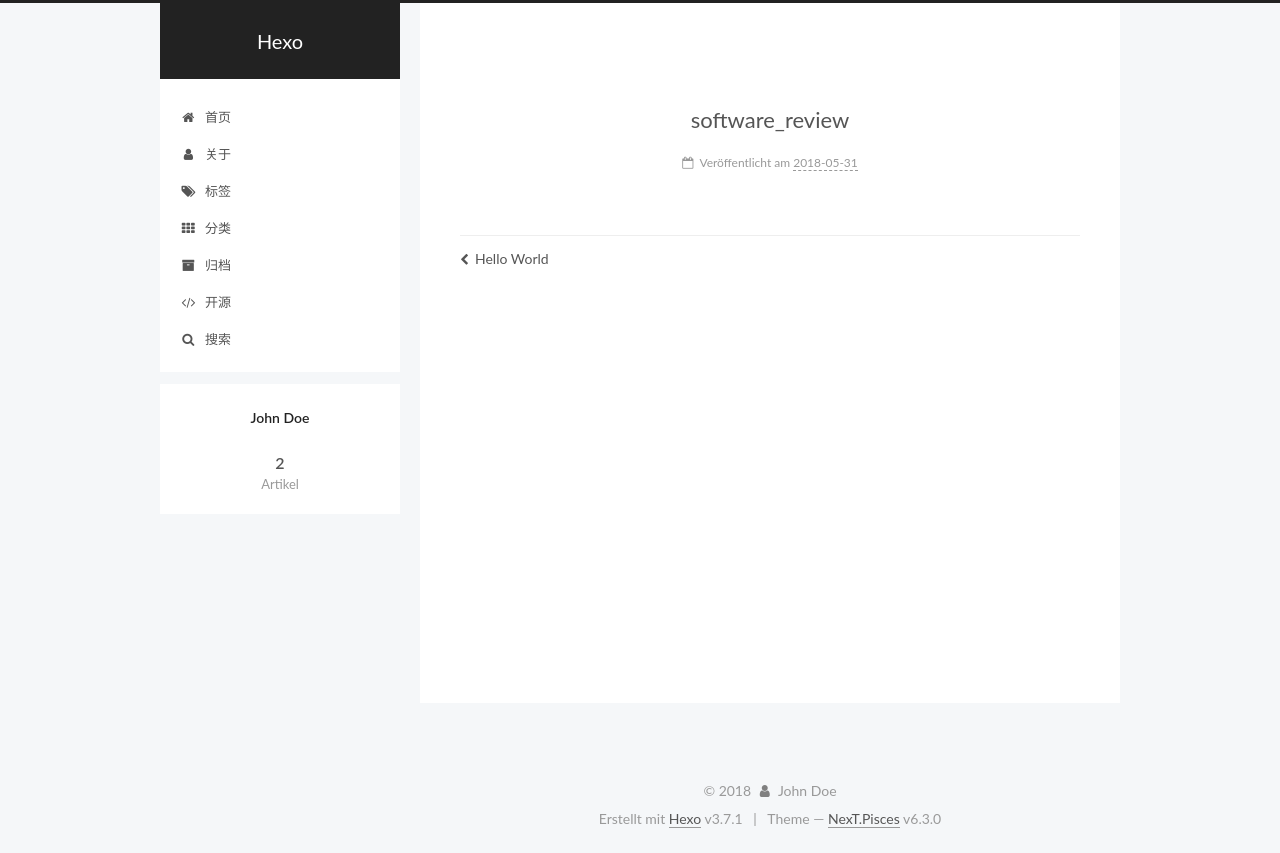
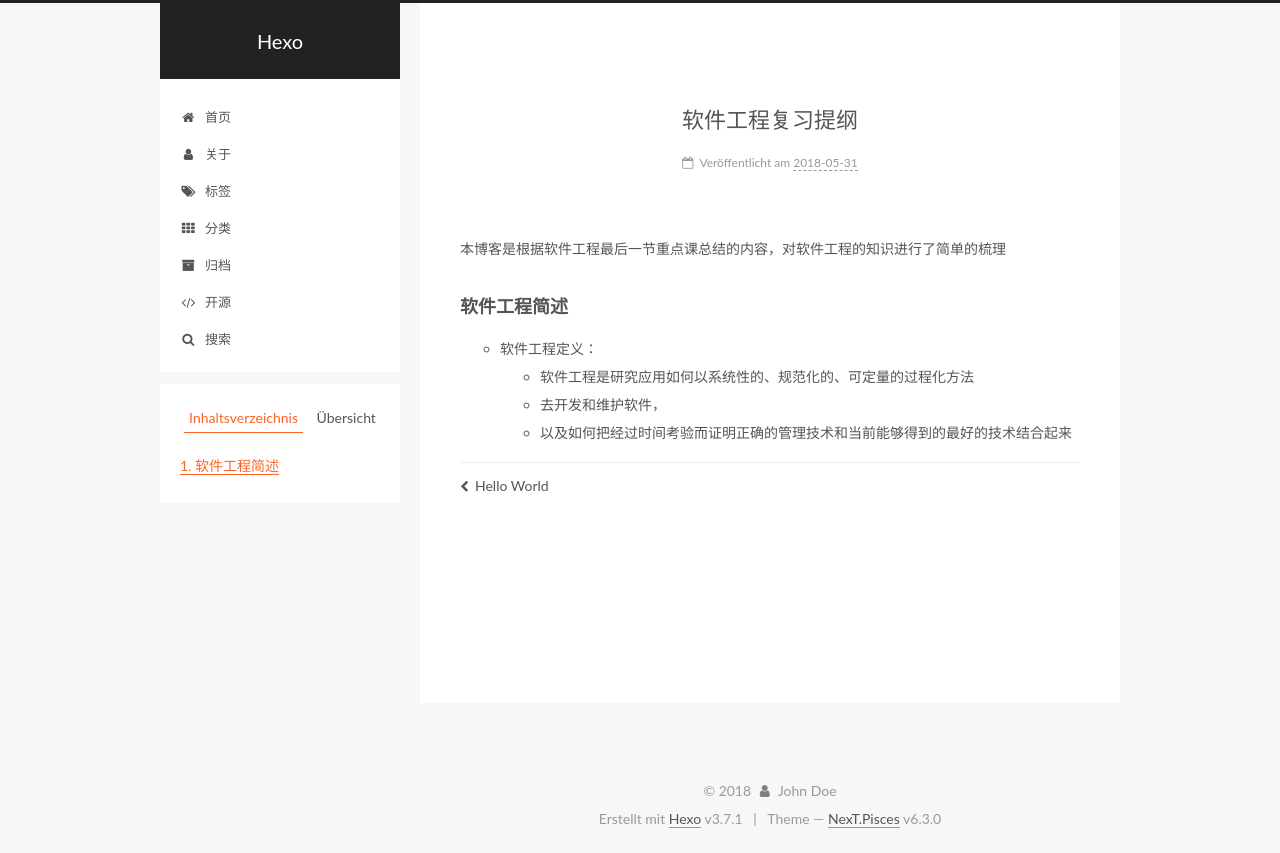
Before and after one commit to xuyisen/blog, a plain HTML site: page 2018/05/31/software-review/index.html in a window 1280 px wide. Drawn offline with Linux system fonts and the light colour scheme.

Commit message:
Site updated: 2018-05-31 14:27:58

```diff
--- a/2018/05/31/software-review/index.html
+++ b/2018/05/31/software-review/index.html
@@ -108,14 +108,17 @@
 
 
 
-  <meta property="og:type" content="article">
-<meta property="og:title" content="software_review">
+  <meta name="description" content="本博客是根据软件工程最后一节重点课总结的内容，对软件工程的知识进行了简单的梳理 软件工程简述 软件工程定义： 软件工程是研究应用如何以系统性的、规范化的、可定量的过程化方法 去开发和维护软件， 以及如何把经过时间考验而证明正确的管理技术和当前能够得到的最好的技术结合起来">
+<meta property="og:type" content="article">
+<meta property="og:title" content="软件工程复习提纲">
 <meta property="og:url" content="http://yoursite.com/2018/05/31/software-review/index.html">
 <meta property="og:site_name" content="Hexo">
+<meta property="og:description" content="本博客是根据软件工程最后一节重点课总结的内容，对软件工程的知识进行了简单的梳理 软件工程简述 软件工程定义： 软件工程是研究应用如何以系统性的、规范化的、可定量的过程化方法 去开发和维护软件， 以及如何把经过时间考验而证明正确的管理技术和当前能够得到的最好的技术结合起来">
 <meta property="og:locale" content="default">
-<meta property="og:updated_time" content="2018-05-31T06:04:56.325Z">
+<meta property="og:updated_time" content="2018-05-31T06:26:18.506Z">
 <meta name="twitter:card" content="summary">
-<meta name="twitter:title" content="software_review">
+<meta name="twitter:title" content="软件工程复习提纲">
+<meta name="twitter:description" content="本博客是根据软件工程最后一节重点课总结的内容，对软件工程的知识进行了简单的梳理 软件工程简述 软件工程定义： 软件工程是研究应用如何以系统性的、规范化的、可定量的过程化方法 去开发和维护软件， 以及如何把经过时间考验而证明正确的管理技术和当前能够得到的最好的技术结合起来">
 
 
 
@@ -132,7 +135,7 @@
   };
 </script>
 
-  <title>software_review | Hexo</title>
+  <title>软件工程复习提纲 | Hexo</title>
 
 
 
@@ -334,7 +337,7 @@
 
 
 
-          <h1 class="post-title" itemprop="name headline">software_review
+          <h1 class="post-title" itemprop="name headline">软件工程复习提纲
 
 
           </h1>
@@ -359,7 +362,11 @@
 
 
 
-              <time title="Post created: 2018-05-31 14:04:56" itemprop="dateCreated datePublished" datetime="2018-05-31T14:04:56+08:00">2018-05-31</time>
+              <time title="Post created: 2018-05-31 14:04:56 / Updated at: 14:26:18" itemprop="dateCreated datePublished" datetime="2018-05-31T14:04:56+08:00">2018-05-31</time>
+
+
+
+
 
 
 
@@ -393,6 +400,15 @@
 
 
 
+        <p>本博客是根据软件工程最后一节重点课总结的内容，对软件工程的知识进行了简单的梳理</p>
+<h3 id="软件工程简述"><a href="#软件工程简述" class="headerlink" title="软件工程简述"></a>软件工程简述</h3><ul>
+<li>软件工程定义：<ul>
+<li>软件工程是研究应用如何以系统性的、规范化的、可定量的过程化方法</li>
+<li>去开发和维护软件，</li>
+<li>以及如何把经过时间考验而证明正确的管理技术和当前能够得到的最好的技术结合起来</li>
+</ul>
+</li>
+</ul>
 
 
     </div>
@@ -477,8 +493,17 @@
 
 
 
+        <ul class="sidebar-nav motion-element">
+          <li class="sidebar-nav-toc sidebar-nav-active" data-target="post-toc-wrap">
+            Inhaltsverzeichnis
+          </li>
+          <li class="sidebar-nav-overview" data-target="site-overview-wrap">
+            Übersicht
+          </li>
+        </ul>
 
-      <section class="site-overview-wrap sidebar-panel sidebar-panel-active">
+
+      <section class="site-overview-wrap sidebar-panel">
         <div class="site-overview">
           <div class="site-author motion-element" itemprop="author" itemscope itemtype="http://schema.org/Person">
 
@@ -523,6 +548,22 @@
         </div>
       </section>
 
+
+      <!--noindex-->
+        <section class="post-toc-wrap motion-element sidebar-panel sidebar-panel-active">
+          <div class="post-toc">
+
+
+
+
+
+
+              <div class="post-toc-content"><ol class="nav"><li class="nav-item nav-level-3"><a class="nav-link" href="#软件工程简述"><span class="nav-number">1.</span> <span class="nav-text">软件工程简述</span></a></li></ol></div>
+
+
+          </div>
+        </section>
+      <!--/noindex-->
 
 
 
--- a/css/main.css
+++ b/css/main.css
@@ -1837,7 +1837,7 @@ img:hover {
   width: 4px;
   height: 4px;
   border-radius: 50%;
-  background: #a10430;
+  background: #ffe2ff;
 }
 .links-of-blogroll {
   font-size: 13px;
```
Also changed, not shown: 2018/05/31/hello-world/index.html (+2 -2 lines), archives/2018/05/index.html (+1 -1 lines), archives/2018/index.html (+1 -1 lines), archives/index.html (+1 -1 lines), index.html (+15 -2 lines).
